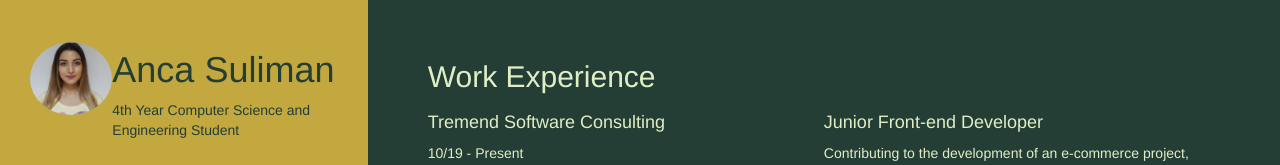
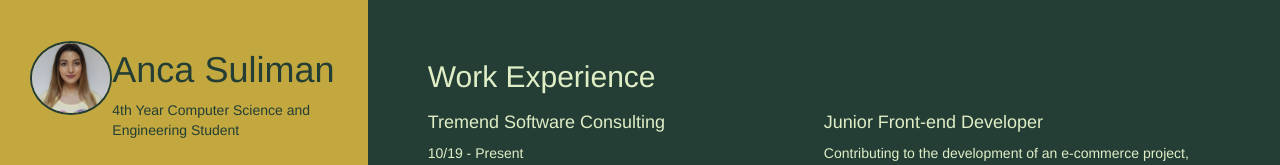
Before and after one commit to ancasuliman/fe-devschool, a plain HTML site: page fe-1/tema/my-cv.html in a window 1280 px wide. Shown: the top 165 px of the page. Drawn offline with nearby package versions, Linux system fonts and the light colour scheme.

Commit message:
added border to image

```diff
--- a/fe-1/tema/my-cv.scss
+++ b/fe-1/tema/my-cv.scss
@@ -49,6 +49,7 @@ aside {
             width: 120px;
             img {
                 border-radius: 50%;
+                border: 2px solid $profileColor;
                 width: 100%;
             }
         }
```
Also changed, not shown: fe-1/tema/my-cv.css, 1 other file.
